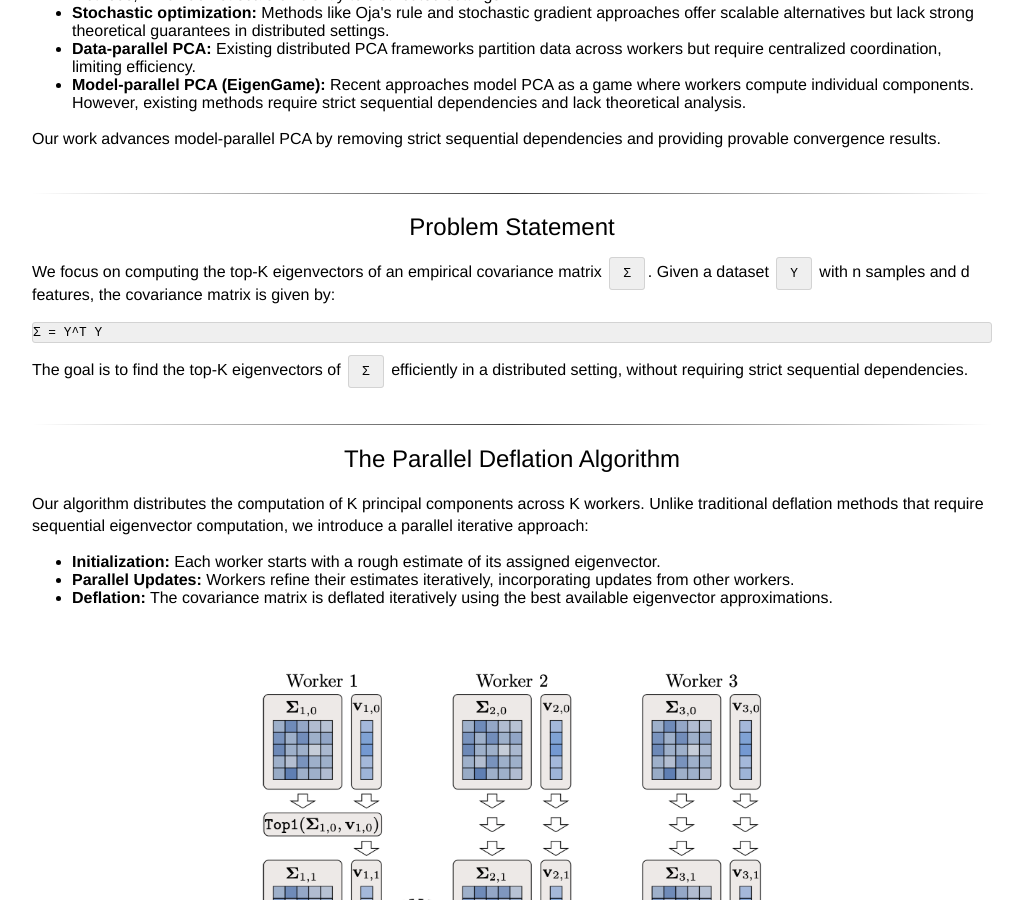
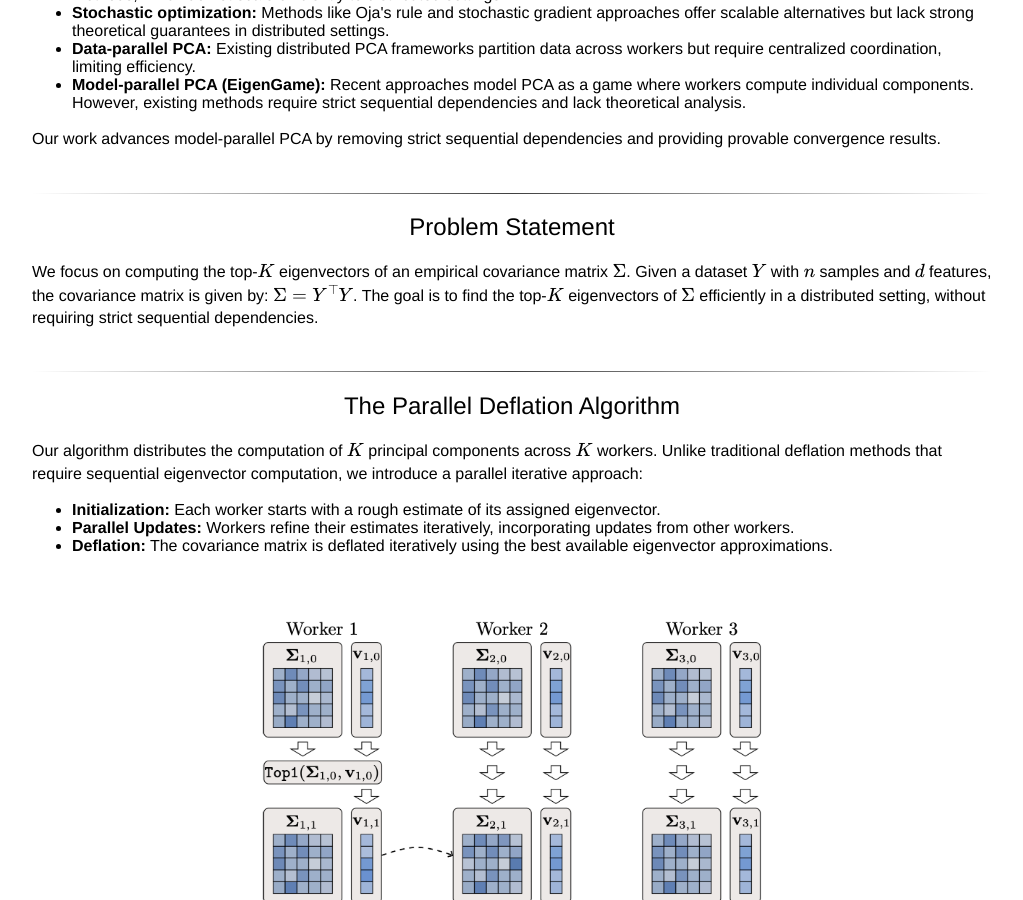
Before and after one commit to akyrillidis/aiowls, a Jekyll site: the page parallel_deflation.html, which Jekyll copies as it is, in a window 1280 px wide and 900 px high, scrolled down 834 px. Shown: the whole window, without its empty margins (128-1151 px from the left). Built offline with Jekyll 4.4.1, drawn with Linux system fonts in a browser that asks for light colours; some web fonts are replaced; some of the changed text lies outside the part shown.

Commit message:
Update parallel_deflation.html

```diff
--- a/parallel_deflation.html
+++ b/parallel_deflation.html
@@ -191,11 +191,8 @@ Our work advances model-parallel PCA by removing strict sequential dependencies
     <h2>Problem Statement</h2>
 </center>
 <p>
-We focus on computing the top-K eigenvectors of an empirical covariance matrix <code>Σ</code>. Given a dataset <code>Y</code> with n samples and d features, the covariance matrix is given by:
-</p>
-<pre><code>Σ = Y^T Y</code></pre>
-<p>
-The goal is to find the top-K eigenvectors of <code>Σ</code> efficiently in a distributed setting, without requiring strict sequential dependencies.
+We focus on computing the top-\(K\) eigenvectors of an empirical covariance matrix \(\Sigma\). Given a dataset \(Y\) with \(n\) samples and \(d\) features, the covariance matrix is given by:
+\(\Sigma = Y^\top Y\). The goal is to find the top-\(K\) eigenvectors of \(\Sigma\) efficiently in a distributed setting, without requiring strict sequential dependencies.
 </p>
 
 <br><hr>
@@ -203,7 +200,7 @@ The goal is to find the top-K eigenvectors of <code>Σ</code> efficiently in a d
     <h2>The Parallel Deflation Algorithm</h2>
 </center>
 <p>
-Our algorithm distributes the computation of K principal components across K workers. Unlike traditional deflation methods that require sequential eigenvector computation, we introduce a parallel iterative approach:
+Our algorithm distributes the computation of \(K\) principal components across \(K\) workers. Unlike traditional deflation methods that require sequential eigenvector computation, we introduce a parallel iterative approach:
 </p>
 <ul>
     <li><strong>Initialization:</strong> Each worker starts with a rough estimate of its assigned eigenvector.</li>
@@ -238,12 +235,12 @@ These results establish a strong theoretical foundation for model-parallel PCA,
     <h2>Experiments</h2>
 </center>
 <p>
-We compare <code>Parallel Deflation</code> against EigenGame-$\alpha$ and EigenGame-$\mu$ on synthetic datasets and real-world benchmarks such as MNIST and ImageNet.
+We compare <code>Parallel Deflation</code> against EigenGame-\(\alpha\) and EigenGame-\(\mu\) on synthetic datasets and real-world benchmarks such as MNIST and ImageNet.
 </p>
 <ul>
-    <li><strong>Speed:</strong> Our method achieves faster convergence than EigenGame-$\alpha$ while matching EigenGame-$\mu$.</li>
+    <li><strong>Speed:</strong> Our method achieves faster convergence than EigenGame-\(\alpha\) while matching EigenGame-\(\mu\).</li>
     <li><strong>Scalability:</strong> Our approach scales efficiently to large datasets without requiring strict dependencies.</li>
-    <li><strong>Accuracy:</strong> Achieves comparable reconstruction error to EigenGame-$\mu$ while offering theoretical guarantees.</li>
+    <li><strong>Accuracy:</strong> Achieves comparable reconstruction error to EigenGame-\(\mu\) while offering theoretical guarantees.</li>
 </ul>
 <center>
 <img class="rounded" src="./assets/img/pd_experiments1.png" alt="Experimental Results" style="width:720px;">
```
